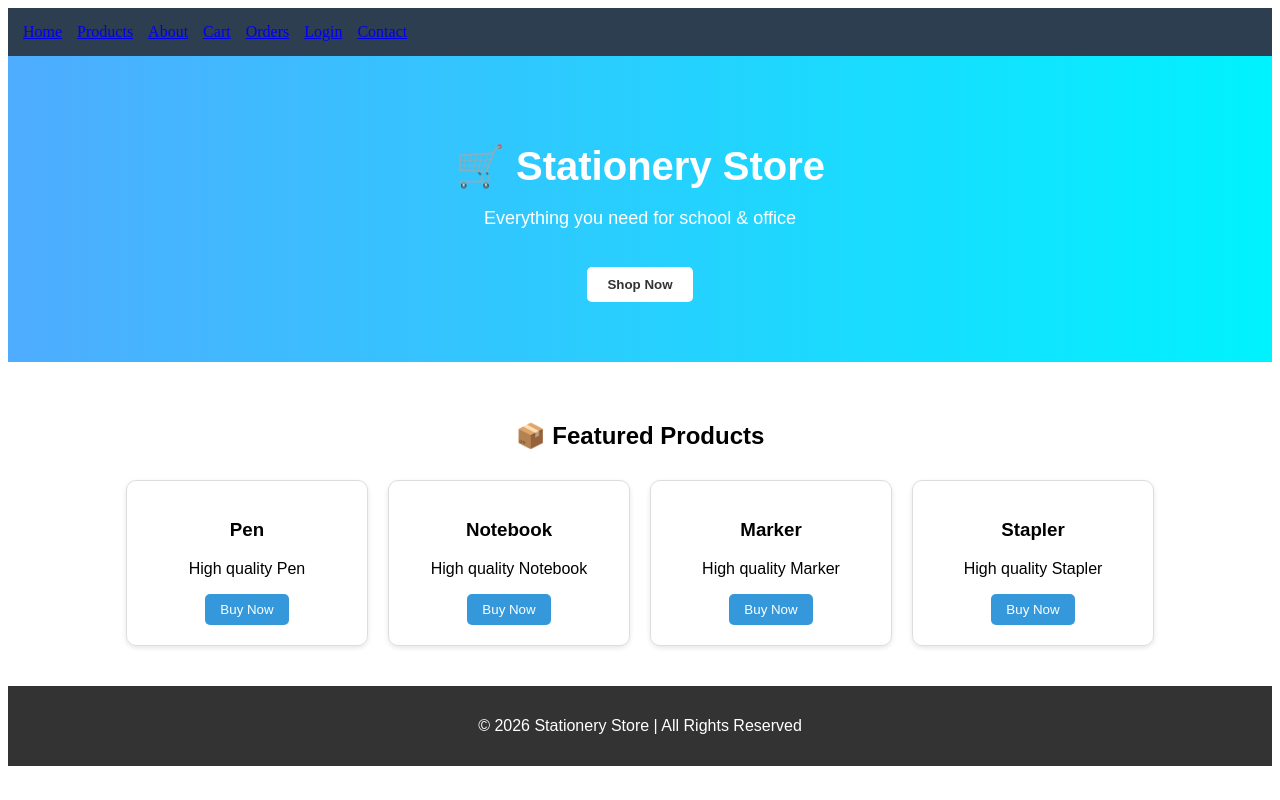
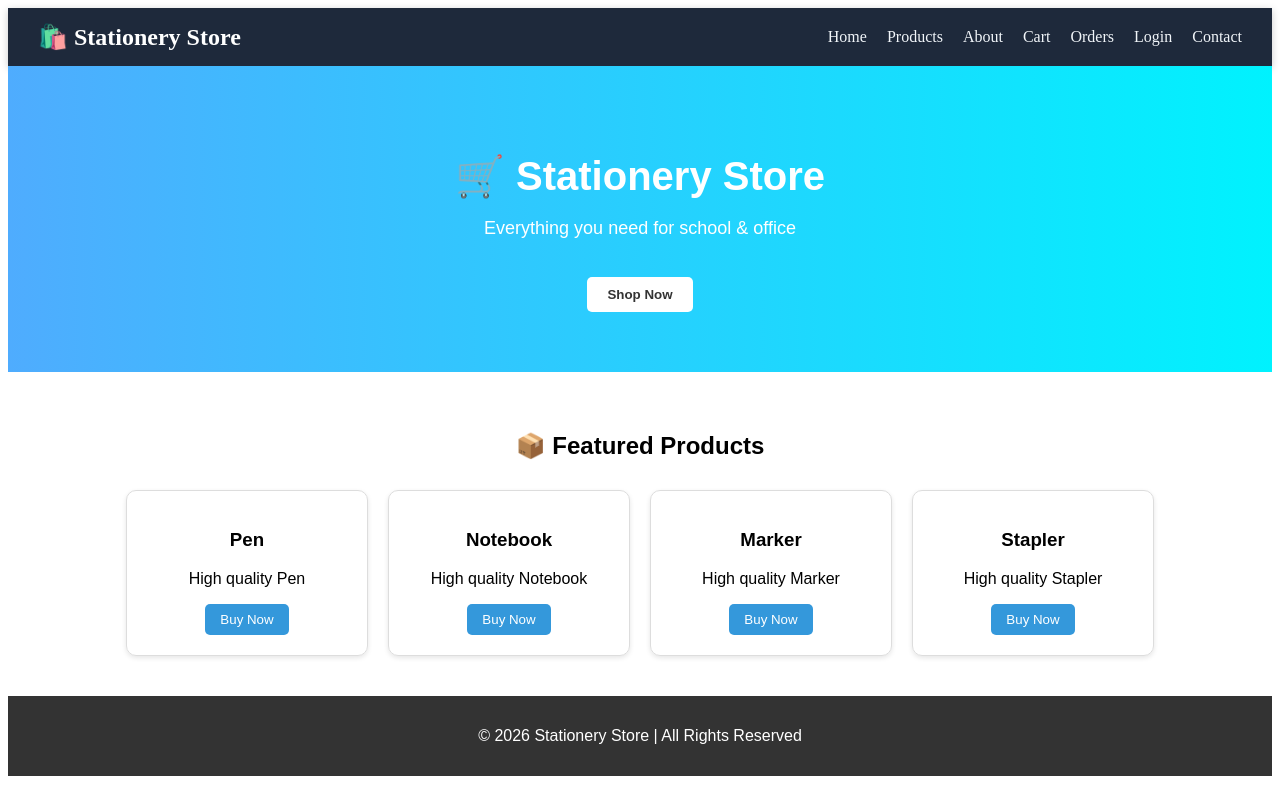
Before and after one commit to vikasrajput0112/stationery-website, a React (Vite) app: page / in a window 1280 px wide. Built offline with nearby package versions, Linux system fonts and the light colour scheme.

Commit message:
Update Navbar.jsx

```diff
--- a/src/components/Navbar.jsx
+++ b/src/components/Navbar.jsx
@@ -3,20 +3,51 @@ import { Link } from "react-router-dom";
 const Navbar = () => {
   return (
     <nav style={{
-      padding: "15px",
-      background: "#2c3e50",
+      background: "#1e293b",   // dark blue-gray
+      padding: "15px 30px",
       display: "flex",
-      gap: "15px"
+      justifyContent: "space-between",
+      alignItems: "center",
+      boxShadow: "0 2px 8px rgba(0,0,0,0.2)"
     }}>
-      <Link to="/">Home</Link>
-      <Link to="/products">Products</Link>
-      <Link to="/about">About</Link>
-      <Link to="/cart">Cart</Link>
-      <Link to="/orders">Orders</Link>
-      <Link to="/login">Login</Link>
-      <Link to="/contact">Contact</Link>
+
+      {/* Logo */}
+      <h2 style={{ color: "#fff", margin: 0 }}>
+        🛍️ Stationery Store
+      </h2>
+
+      {/* Links */}
+      <div style={{ display: "flex", gap: "20px" }}>
+        <NavLink to="/">Home</NavLink>
+        <NavLink to="/products">Products</NavLink>
+        <NavLink to="/about">About</NavLink>
+        <NavLink to="/cart">Cart</NavLink>
+        <NavLink to="/orders">Orders</NavLink>
+        <NavLink to="/login">Login</NavLink>
+        <NavLink to="/contact">Contact</NavLink>
+      </div>
+
     </nav>
   );
 };
 
+// 🔹 Reusable Link Component
+const NavLink = ({ to, children }) => {
+  return (
+    <Link
+      to={to}
+      style={{
+        color: "#f1f5f9",   // light color (visible)
+        textDecoration: "none",
+        fontWeight: "500",
+        transition: "0.3s"
+      }}
+      onMouseOver={e => e.target.style.color = "#38bdf8"}
+      onMouseOut={e => e.target.style.color = "#f1f5f9"}
+    >
+      {children}
+    </Link>
+  );
+};
+
 export default Navbar;
```
